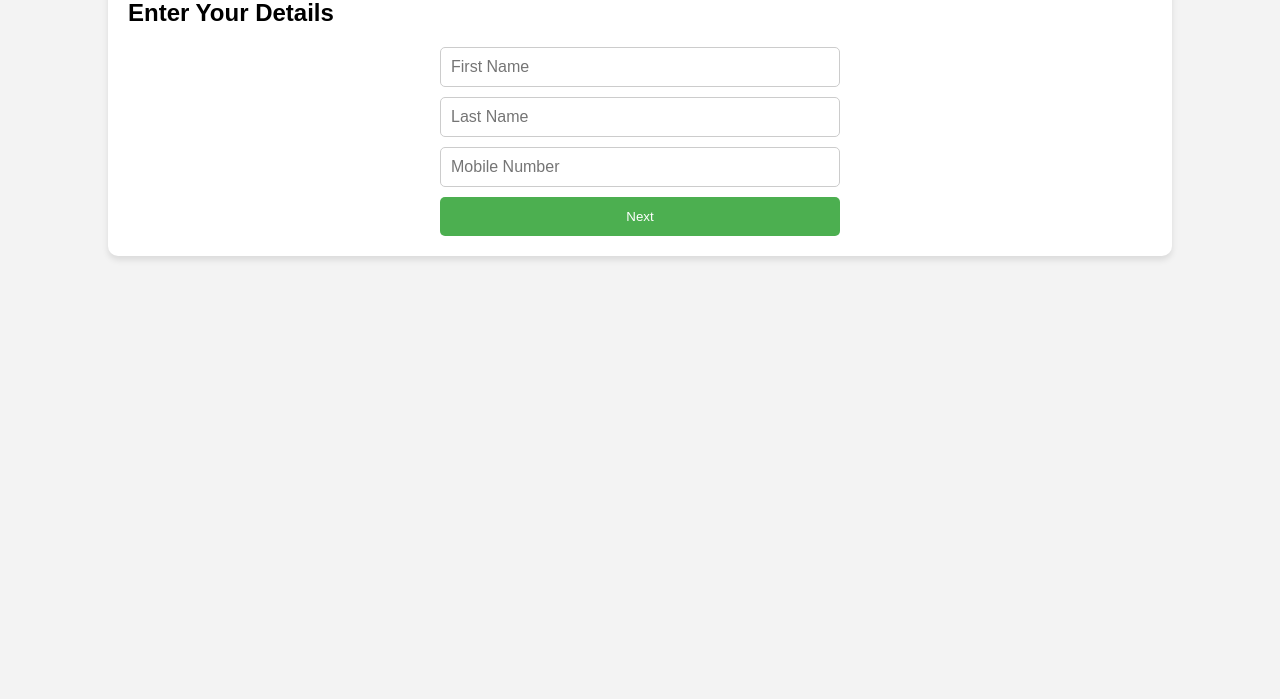
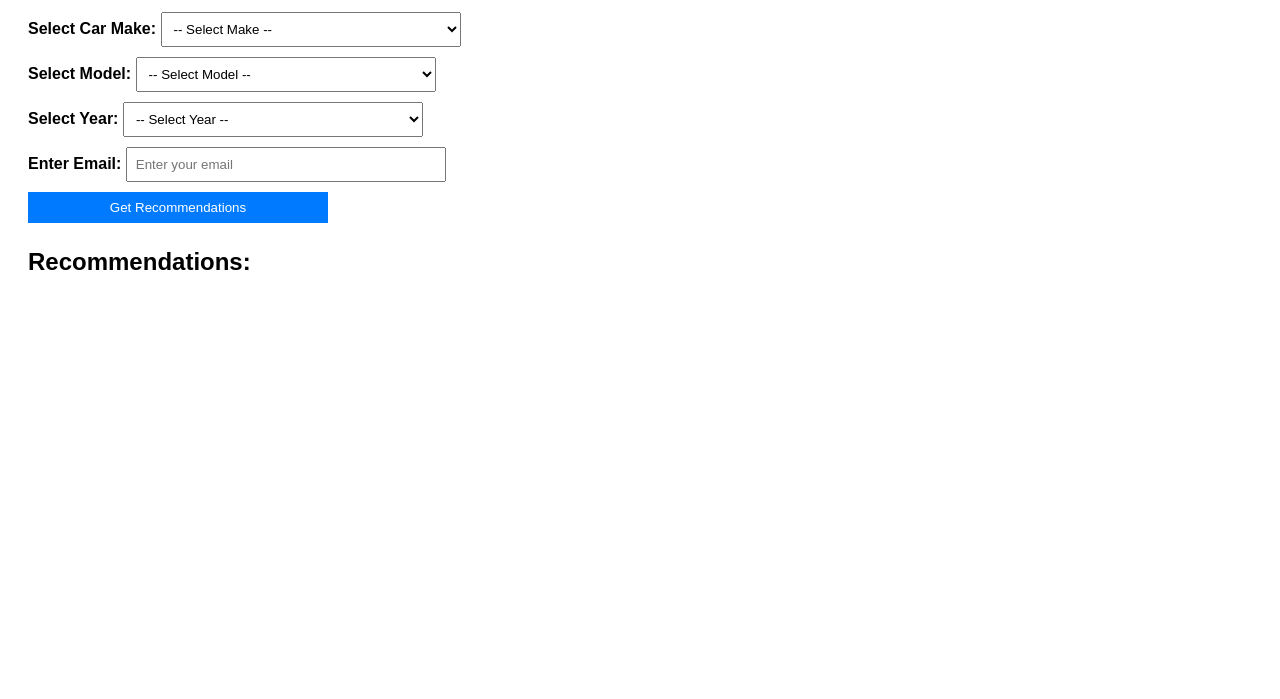
Before and after one commit to Yoge93/CarRecommendationSystem, a plain HTML site: page index.html in a window 1280 px wide. Shown: the part 101-800 px from the top of the page. Drawn offline with Linux system fonts and the light colour scheme; no server answers.

Commit message:
Update index.html

```diff
--- a/index.html
+++ b/index.html
@@ -4,53 +4,81 @@
   <meta charset="UTF-8">
   <meta name="viewport" content="width=device-width, initial-scale=1.0">
   <title>Car Recommendation System</title>
-    <link rel="stylesheet" href="styles.css">
+  <script src="app.js" defer></script>
+  <style>
+    body {
+      font-family: Arial, sans-serif;
+      padding: 20px;
+    }
+    label {
+      font-weight: bold;
+    }
+    select, input, button {
+      margin: 5px 0;
+      padding: 8px;
+      width: 100%;
+      max-width: 300px;
+    }
+    button {
+      background-color: #007bff;
+      color: white;
+      cursor: pointer;
+      border: none;
+    }
+    button:hover {
+      background-color: #0056b3;
+    }
+    ul {
+      list-style-type: none;
+      padding: 0;
+    }
+    li {
+      margin: 5px 0;
+    }
+  </style>
 </head>
 <body>
-    <div class="container">
+
   <h1>Car Recommendation System</h1>
 
-        <!-- User details form -->
-        <div id="userForm">
-            <h2>Enter Your Details</h2>
-            <form id="detailsForm">
-                <input type="text" id="firstName" placeholder="First Name" required>
-                <input type="text" id="lastName" placeholder="Last Name" required>
-                <input type="text" id="mobileNumber" placeholder="Mobile Number" required>
-                <button type="submit">Next</button>
-            </form>
+  <div>
+    <label for="make">Select Car Make:</label>
+    <select id="make">
+      <option value="">-- Select Make --</option>
+    </select>
   </div>
 
-        <!-- Car preferences form -->
-        <div id="carForm" style="display:none;">
-            <h2>Choose Your Car Preferences</h2>
-            <form id="preferencesForm">
-                <select id="city" required>
-                    <option value="" disabled selected>Select your City</option>
-                    <option value="Delhi">Delhi</option>
-                    <option value="Mumbai">Mumbai</option>
-                    <option value="Bangalore">Bangalore</option>
-                    <option value="Chennai">Chennai</option>
+  <div>
+    <label for="model">Select Model:</label>
+    <select id="model">
+      <option value="">-- Select Model --</option>
     </select>
-
-                <select id="carType" required>
-                    <option value="" disabled selected>Select Car Type</option>
-                    <option value="sedan">Sedan</option>
-                    <option value="suv">SUV</option>
-                    <option value="hatchback">Hatchback</option>
-                </select>
-
-                <button type="submit">Get Recommendations</button>
-            </form>
   </div>
 
-        <!-- Display car recommendations -->
-        <div id="carRecommendations" style="display:none;">
-            <h2>Recommended Cars</h2>
-            <ul id="carsList"></ul>
-        </div>
+  <div>
+    <label for="year">Select Year:</label>
+    <select id="year">
+      <option value="">-- Select Year --</option>
+      <!-- You can populate this dynamically if needed -->
+      <option value="2023">2023</option>
+      <option value="2022">2022</option>
+      <option value="2021">2021</option>
+      <option value="2020">2020</option>
+      <!-- Add more years as required -->
+    </select>
   </div>
 
-    <script src="script.js"></script>
+  <div>
+    <label for="email">Enter Email:</label>
+    <input type="email" id="email" placeholder="Enter your email" />
+  </div>
+
+  <button id="getRecommendationsButton">Get Recommendations</button>
+
+  <div id="recommendationsList">
+    <h2>Recommendations:</h2>
+    <ul></ul>
+  </div>
+
 </body>
 </html>
```
Lines whose indentation alone changed are shown as unchanged.
